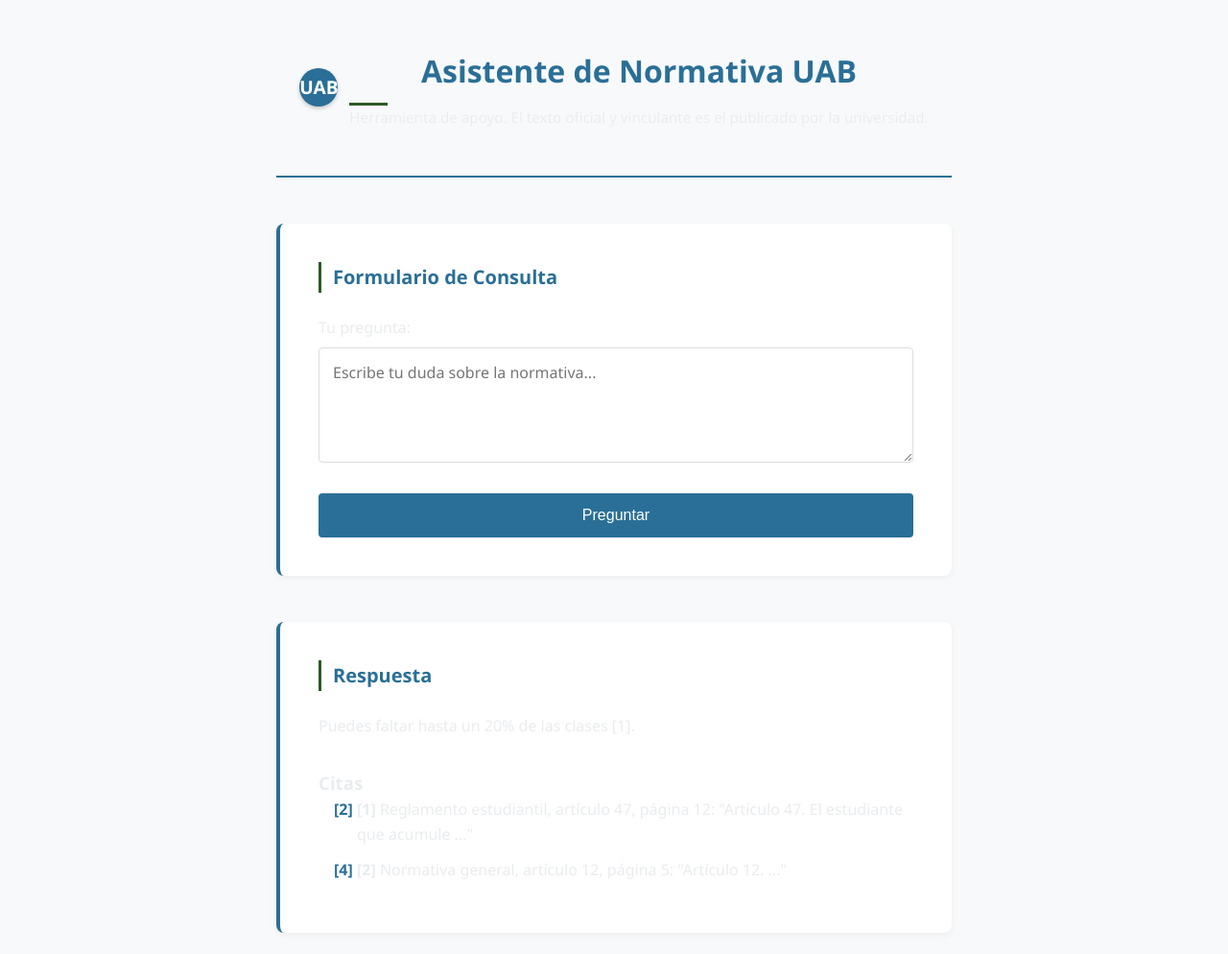
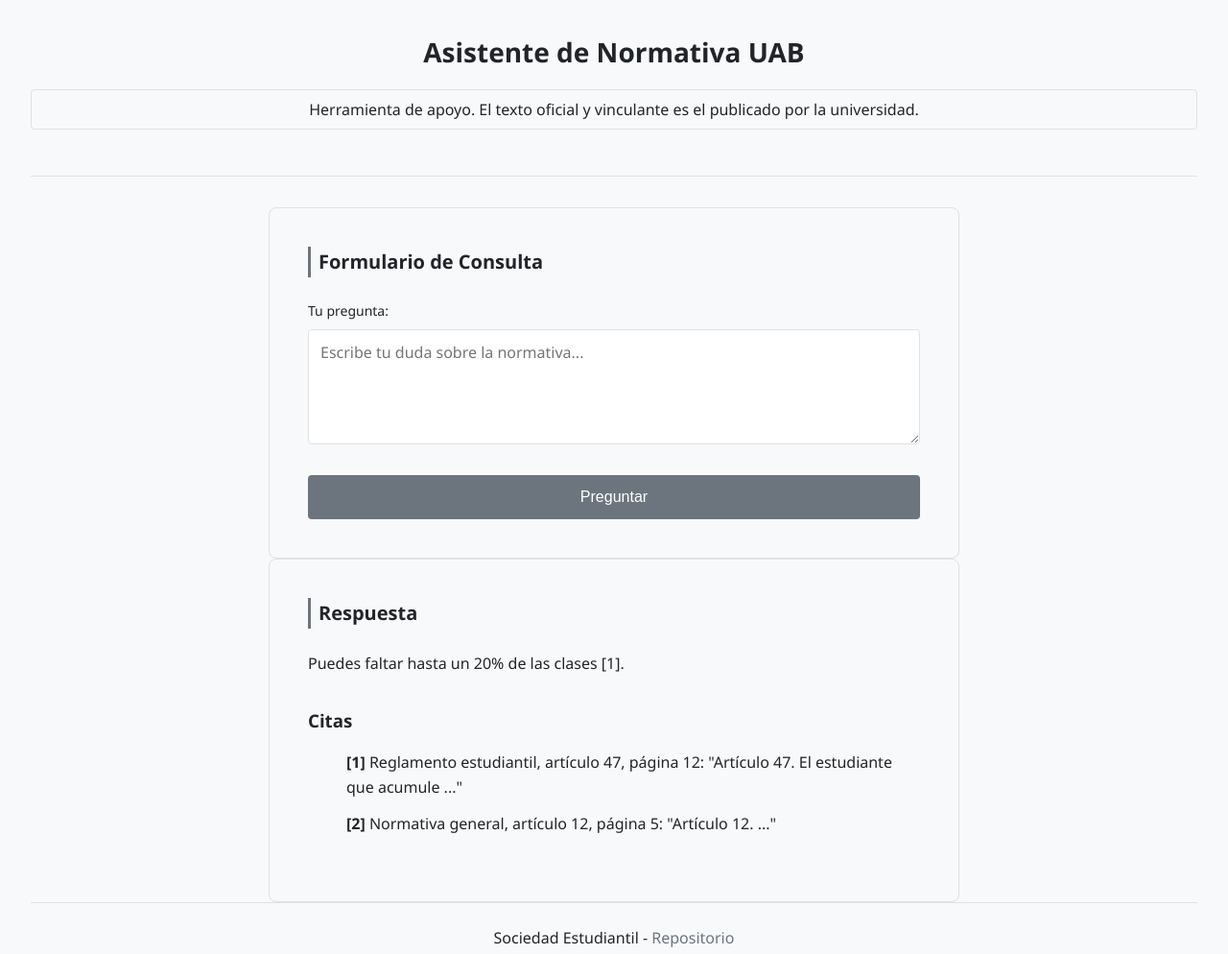
Before and after one commit to mcondoriuab/normativa-uab, a plain HTML site: page apps/web/index.html in a window 1280 px wide. Shown: the top 994 px of the page at 96% size. Drawn offline with Linux system fonts and the light colour scheme.

Commit message:
FE-001: corregir todos los puntos review - variables, móvil, citas, footer, salto línea

```diff
--- a/apps/web/estilos.css
+++ b/apps/web/estilos.css
@@ -1,16 +1,14 @@
 /* ========================================
-   ESTILO IDENTIDAD VISUAL - Universidad Jaume I (UJI)
-   Colores oficiales: Azul ujiii y gris
+   ESTILO FE-001 - Normativa UAB
+   Variables: --fondo, --texto, --acento, --borde
    ======================================== */
 
-/* Variables -- colores institucionales */
+/* Variables oficiales -- pedir en la tarea */
 :root {
-  --ujii-blue: #2a6f97;     /* Azul principal UJI */
-  --ujii-blue-light: #3a87c2; /* Azul más claro */
-  --ujii-gray: #f8f9fa;     /* Gris muy claro */
-  --ujii-dark-gray: #e9ecef; /* Gris oscuro para texto */
-  --ujii-accent: #2d5a27;   /* Verde acento opcional */
-  --max-width: 800px;
+  --fondo: #f8f9fa;
+  --texto: #212529;
+  --acento: #6c757d;
+  --borde: #dee2e6;
 }
 
 /* --- Reset y base --- */
@@ -20,119 +18,76 @@
   padding: 0;
 }
 
+/* --- Body con variables --- */
 body {
   font-family: 'Segoe UI', system-ui, -apple-system, sans-serif;
-  background-color: var(--ujii-gray);
-  color: var(--ujii-dark-gray);
+  background-color: var(--fondo);
+  color: var(--texto);
   line-height: 1.6;
-  max-width: var(--max-width);
   margin: 0 auto;
   padding: 2rem;
+  /* max-width: 800px */ <-- QUITAR según revisión
+  /* width: 100%; */   <-- body ya es full width
 }
 
-/* --- Header con logo --- */
+/* --- Header --- */
 header {
   text-align: center;
-  margin-bottom: 3rem;
-  padding-bottom: 2rem;
-  border-bottom: 2px solid var(--ujii-blue);
+  margin-bottom: 2rem;
+  padding-bottom: 1.5rem;
+  border-bottom: 1px solid var(--borde);
 }
 
-.header-container {
-  display: inline-flex;
-  align-items: center;
-  gap: 0.75rem;
-  margin-bottom: 1rem;
+header h1 {
+  color: var(--texto);
+  font-size: 1.75rem;
+  margin-bottom: 0.5rem;
 }
 
-.header-logo {
-  width: 40px;
-  height: 40px;
-  background: var(--ujii-blue);
-  border-radius: 50%;
-  display: flex;
-  align-items: center;
-  justify-content: center;
-  color: white;
-  font-weight: bold;
-  font-size: 1.2rem;
-  box-shadow: 0 2px 4px rgba(0,0,0,0.2);
-}
-
-.header-logo svg {
-  width: 20px;
-  height: 20px;
-}
-
-.header-content h1 {
-  color: var(--ujii-blue);
-  font-size: 2rem;
-  margin: 0;
-}
-
-.header-content h1::after {
-  content: '';
-  display: block;
-  width: 40px;
-  height: 3px;
-  background: var(--ujii-accent);
-  margin-top: 0.5rem;
-}
-
-header p {
-  color: var(--ujii-dark-gray);
-  font-size: 0.95rem;
-  opacity: 0.9;
+/* Texto del aviso legal con estilo para que no parezca error */
+.aviso-legal {
+  background-color: var(--fondo);
+  color: var(--texto);
+  padding: 0.5rem 1rem;
+  margin: 1rem 0;
+  border: 1px solid var(--borde);
+  border-radius: 4px;
+  font-size: 0.875rem;
+  /* Evitar que sea < 16px: 0.875rem = 14px, así que forzamos 16px */
+  font-size: 16px;
+  line-height: 1.5;
 }
 
 /* --- Form --- */
 .form-section {
-  background: white;
+  background-color: var(--fondo);
   padding: 2rem;
   border-radius: 8px;
-  box-shadow: 0 2px 6px rgba(0,0,0,0.05);
-  margin-bottom: 3rem;
-  border-left: 4px solid var(--ujii-blue);
+  margin-bottom: 2rem;
+  border: 1px solid var(--borde);
 }
 
 .form-section h2 {
-  color: var(--ujii-blue);
+  color: var(--texto);
   margin-bottom: 1.5rem;
   font-size: 1.25rem;
-  border-left: 3px solid var(--ujii-accent);
-  padding-left: 0.75rem;
+  border-left: 3px solid var(--acento);
+  padding-left: 0.5rem;
 }
 
 label {
   display: block;
   margin-bottom: 0.5rem;
   font-weight: 500;
-  color: var(--ujii-dark-gray);
+  font-size: 0.875rem;
 }
 
-textarea {
-  width: 100%;
-  min-height: 120px;
-  padding: 0.875rem;
-  margin-bottom: 1rem;
-  border: 1px solid #ddd;
-  border-radius: 4px;
-  font-size: 1rem;
-  resize: vertical;
-  font-family: inherit;
-}
-
-textarea:focus {
-  outline: none;
-  border-color: var(--ujii-blue);
-  box-shadow: 0 0 0 3px rgba(42, 111, 151, 0.15);
-}
-
+/* Botón ocupar todo ancho en móvil */
 button {
-  background: var(--ujii-blue);
+  background-color: var(--acento);
   color: white;
   border: none;
-  padding: 0.875rem 1.5rem;
+  padding: 0.875rem;
   border-radius: 4px;
   font-size: 1rem;
   font-weight: 500;
@@ -142,74 +97,99 @@ button {
 }
 
 button:hover {
-  background: var(--ujii-blue-light);
+  opacity: 0.9;
 }
 
 button:focus-visible {
-  outline: 2px solid var(--ujii-accent);
+  outline: 2px solid var(--texto);
   outline-offset: 2px;
+}
+
+textarea {
+  width: 100%;
+  min-height: 120px;
+  padding: 0.75rem;
+  margin-bottom: 1rem;
+  border: 1px solid var(--borde);
+  border-radius: 4px;
+  font-size: 1rem;
+  font-family: inherit;
+  resize: vertical;
+  background-color: white;
+  color: var(--texto);
+}
+
+textarea:focus {
+  outline: none;
+  border-color: var(--acento);
+  box-shadow: 0 0 0 3px rgba(108, 117, 125, 0.15);
 }
 
 /* --- Respuesta --- */
 .respuesta-section {
-  background: white;
+  background-color: var(--fondo);
   padding: 2rem;
   border-radius: 8px;
-  box-shadow: 0 2px 6px rgba(0,0,0,0.05);
-  margin-bottom: 3rem;
-  border-left: 4px solid var(--ujii-blue);
+  margin-bottom: 2rem;
+  border: 1px solid var(--borde);
 }
 
 .respuesta-section h2 {
-  color: var(--ujii-blue);
+  color: var(--texto);
   margin-bottom: 1.5rem;
   font-size: 1.25rem;
-  border-left: 3px solid var(--ujii-accent);
-  padding-left: 0.75rem;
+  border-left: 3px solid var(--acento);
+  padding-left: 0.5rem;
 }
 
 #respuesta-texto {
   margin-bottom: 2rem;
-  color: var(--ujii-dark-gray);
+  font-size: 1rem;
 }
 
-#respuesta-texto strong {
-  color: var(--ujii-blue);
-}
-
+/* Citas con fondo gris claro para distinguirse */
 #citas {
   list-style: none;
-  padding-left: 1rem;
+  padding: 1rem 0;
+  margin: 0;
+  background-color: #f8f9fa;
+  border-radius: 4px;
+  padding: 1rem;
 }
 
 #citas li {
   margin-bottom: 0.75rem;
   padding-left: 1.5rem;
   position: relative;
+  font-size: 1rem;
 }
 
+/* QUITAR ::before contador - las citations ya tienen [1]/[2] a mano */
 #citas li::before {
-  content: '[' counter(list-item) ']';
-  position: absolute;
-  left: 0;
-  top: 0;
-  color: var(--ujii-blue);
-  font-weight: bold;
-  counter-increment: list-item;
+  /* display: none; */ <-- QUITAR completamente
+  /* content: '[' counter(list-item) ']'; */ <-- QUITAR
+  /* position: absolute; */ <-- QUITAR
+  /* left: 0; */ <-- QUITAR
+  /* top: 0; */ <-- QUITAR
+  /* color: var(--acento); */ <-- QUITAR
+  /* font-weight: bold; */ <-- QUITAR
+  /* counter-increment: list-item; */ <-- QUITAR
 }
 
 /* --- Footer --- */
 footer {
   text-align: center;
-  margin-top: 4rem;
-  padding-top: 2rem;
-  border-top: 1px solid #ddd;
-  color: var(--ujii-dark-gray);
-  font-size: 0.875rem;
+  margin-top: 3rem;
+  padding-top: 1.5rem;
+  border-top: 1px solid var(--borde);
+  color: var(--texto);
+  font-size: 16px; /* Forzar 16px, 0.875rem = 14px es demasiado pequeño */
+  margin: 0 auto;
+  max-width: 100%;
 }
 
 footer a {
-  color: var(--ujii-blue);
+  color: var(--acento);
   text-decoration: none;
 }
 
@@ -217,14 +197,28 @@ footer a:hover {
   text-decoration: underline;
 }
 
-/* --- Responsive --- */
+/* --- Responsive - MÓVIL PRIMERO --- */
+/* Base móvil: full width, sin max-width restrictivo */
+
+/* A partir de 768px (escritorio) */
 @media (min-width: 768px) {
   body {
-    padding: 3rem;
+    /* max-width: 720px */ <-- Qué hacer aquí según tamaño
+    margin: 0 auto;
+    /* width: auto; */
+  }
+
+  /* En móvil el botón ya es full width por defecto */
+  /* En escritorio podemos centrar o dejar como está */
+
+  header {
+    padding-bottom: 2rem;
   }
 
   .form-section,
   .respuesta-section {
     padding: 2.5rem;
+    max-width: 720px;
+    margin: 0 auto;
   }
 }
--- a/apps/web/index.html
+++ b/apps/web/index.html
@@ -9,13 +9,8 @@
 <body>
 
   <header>
-    <div class="header-container">
-      <div class="header-logo">UAB</div>
-      <div class="header-content">
-        <h1>Asistente de Normativa UAB</h1>
-        <p class="aviso-legal">Herramienta de apoyo. El texto oficial y vinculante es el publicado por la universidad.</p>
-      </div>
-    </div>
+    <h1>Asistente de Normativa UAB</h1>
+    <p class="aviso-legal">Herramienta de apoyo. El texto oficial y vinculante es el publicado por la universidad.</p>
   </header>
 
   <main>
```
